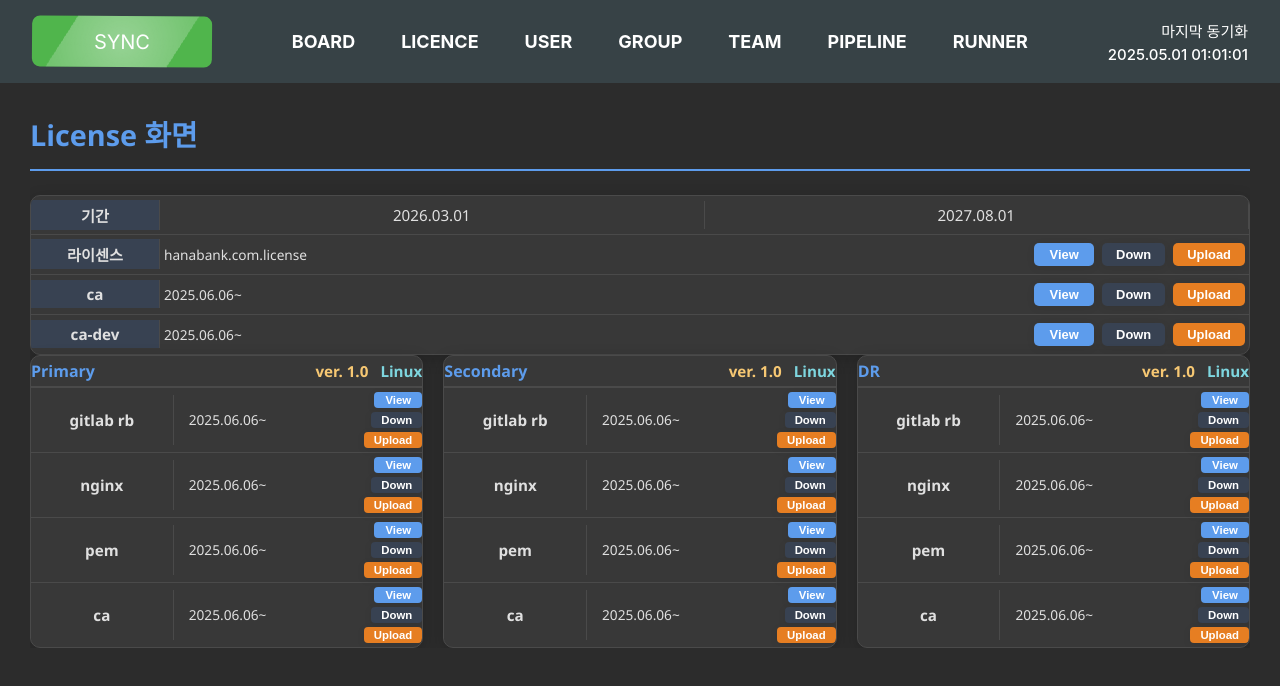
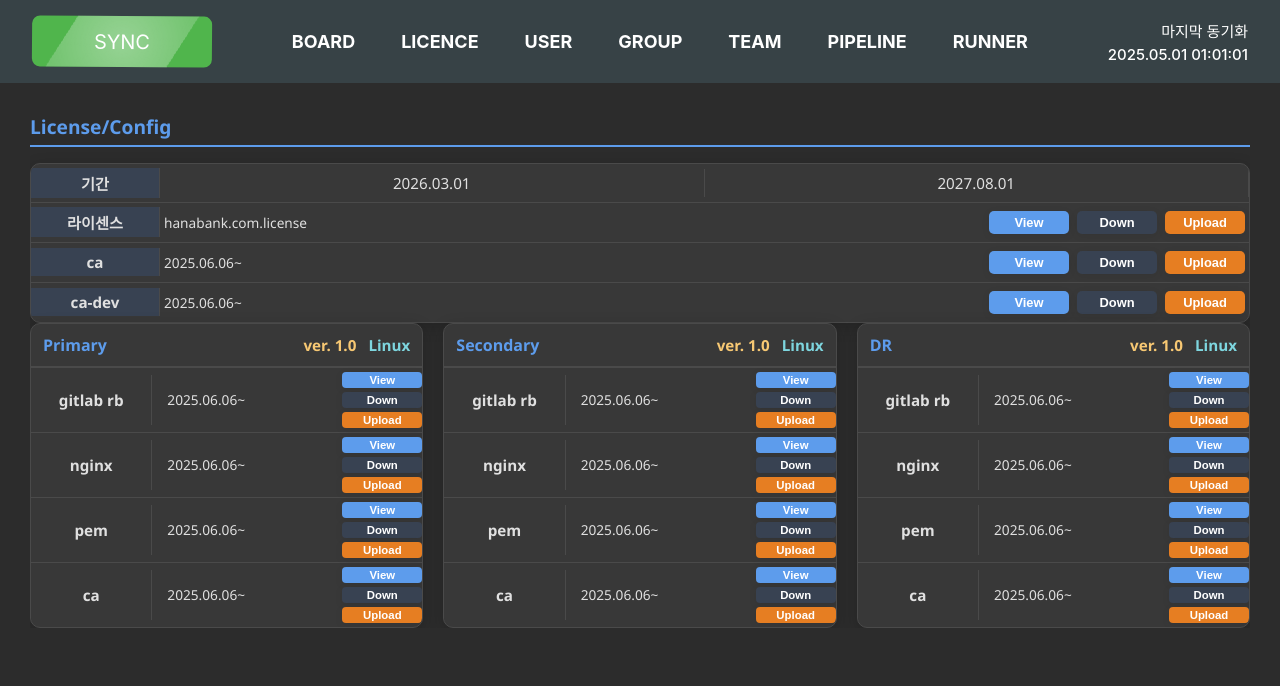
Before and after one commit to FredKuk/gitlabadmin, a React (Create React App) app: page / in a window 1280 px wide. Both pictures are taken after a click on the element "LICENCE". Shown: the top 686 px of the page. Built offline with nearby package versions, Linux system fonts and the light colour scheme.

Commit message:
licenseConfig

```diff
--- a/src/pages/License/LicensePage.scss
+++ b/src/pages/License/LicensePage.scss
@@ -33,9 +33,9 @@ $card-bg-color: #383838;
 
 h2 {
   margin-top: 0;
-  padding-bottom: 15px;
+  padding-bottom: 5px;
   border-bottom: 2px solid $primary-color;
-  font-size: 1.8rem;
+  font-size: 1.2rem;
   font-weight: 600;
   color: $primary-color;
 }
@@ -149,7 +149,7 @@ h2 {
     font-weight: 600;
     color: $primary-color;
     border-bottom: 2px solid $border-color;
-    padding: 4px 0;
+    padding: 10px 12px; // 패딩만 살짝 추가
 
     .section-title-left {
       flex: 1;
@@ -392,3 +392,12 @@ h2 {
   background: #361f0f;
   border-bottom: 1px solid #5f5f5f;
 }
+
+// 버튼 width 통일 (폰트크기는 그대로)
+.license-buttons-row button,
+.license-buttons-col button {
+  min-width: 80px;
+  max-width: 80px;
+  box-sizing: border-box;
+  text-align: center;
+}
--- a/src/pages/License/LicensePage.tsx
+++ b/src/pages/License/LicensePage.tsx
@@ -117,7 +117,7 @@ export const LicencePage: React.FC = () => {
   return (
     <div className="license-page">
       <div className="table-wrapper">
-        <h2>License 화면</h2>
+        <h2>License/Config</h2>
 
         <div className="license-info-top">
           <div className="info-row">
```
